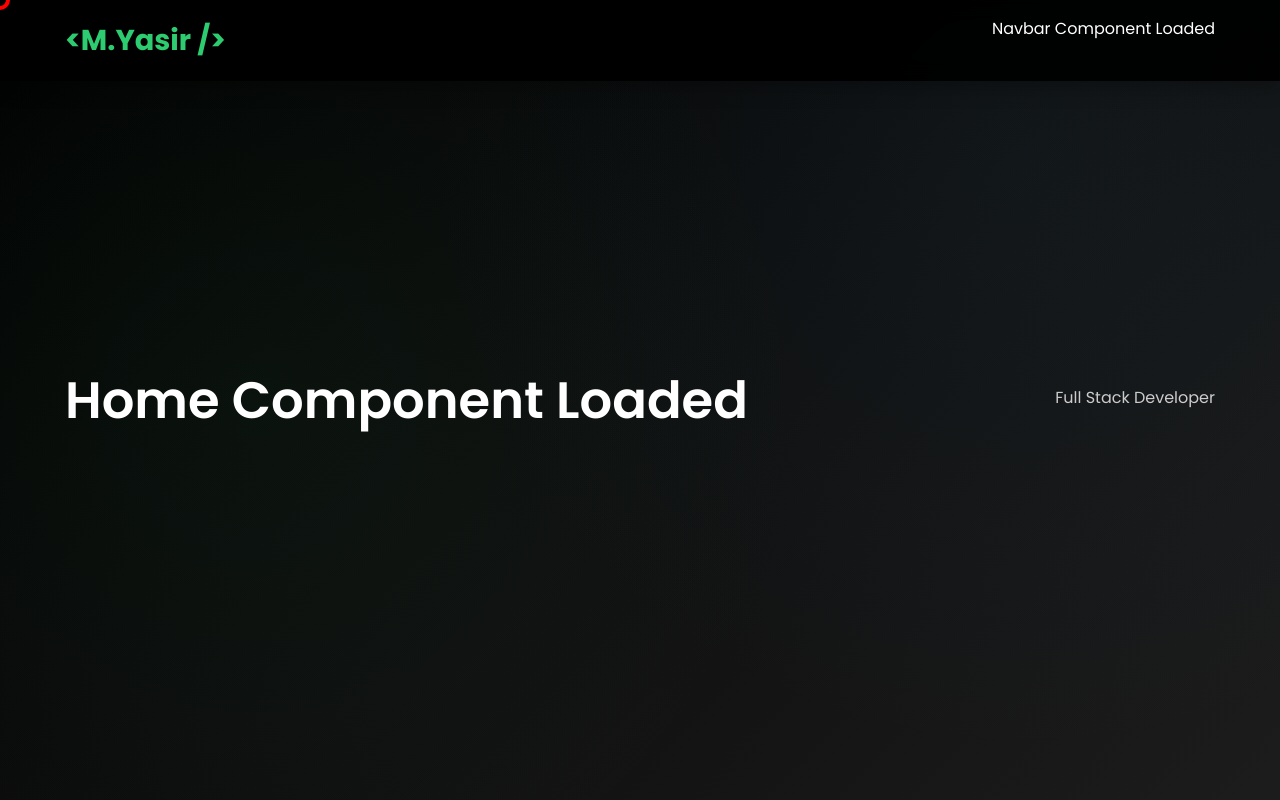
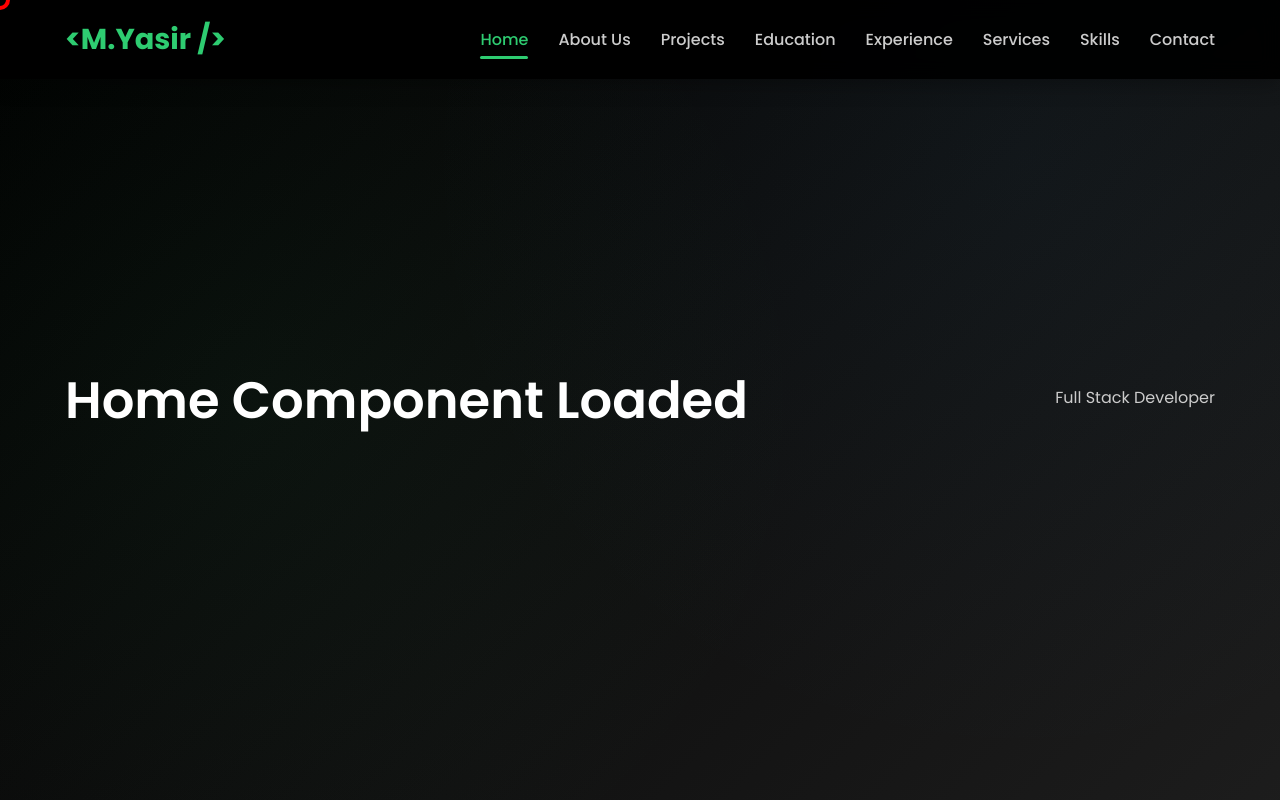
Before and after one commit to YasirAwan4831/muhammad-yasir-portfolio, a React (Vite) app: page / in a window 1280 px wide. Shown: the top 800 px of the page. Built offline with nearby package versions, Linux system fonts and the light colour scheme.

Commit message:
Update Navbar component

```diff
--- a/src/components/Navbar.jsx
+++ b/src/components/Navbar.jsx
@@ -1,16 +1,52 @@
 import React from 'react';
+import useNavbar from '../hooks/useNavbar';
 import '../styles/Navbar.css';
 
 const Navbar = () => {
+  const { isMenuOpen, activeSection, isScrolled, toggleMenu, scrollToSection } = useNavbar();
+
+  const navLinks = [
+    { id: 'home', label: 'Home' },
+    { id: 'about', label: 'About Us' },
+    { id: 'projects', label: 'Projects' },
+    { id: 'education', label: 'Education' },
+    { id: 'experience', label: 'Experience' },
+    { id: 'service', label: 'Services' },
+    { id: 'skills', label: 'Skills' },
+    { id: 'contact', label: 'Contact' }
+  ];
+
   return (
-    <nav className="navbar">
+    <nav className={`navbar ${isScrolled ? 'scrolled' : ''}`}>
       <div className="container">
         <div className="logo">
-          <a href="#home">
+          <a href="#home" onClick={() => scrollToSection('home')}>
             <span className="logo-text">&lt;M.Yasir /&gt;</span>
           </a>
         </div>
-        <p style={{color: 'white'}}>Navbar Component Loaded </p>
+
+        <ul className={`nav-menu ${isMenuOpen ? 'active' : ''}`}>
+          {navLinks.map((link) => (
+            <li key={link.id}>
+              <a
+                href={`#${link.id}`}
+                className={`nav-link ${activeSection === link.id ? 'active' : ''}`}
+                onClick={(e) => {
+                  e.preventDefault();
+                  scrollToSection(link.id);
+                }}
+              >
+                {link.label}
+              </a>
+            </li>
+          ))}
+        </ul>
+
+        <div className={`hamburger ${isMenuOpen ? 'active' : ''}`} onClick={toggleMenu}>
+          <span className="bar"></span>
+          <span className="bar"></span>
+          <span className="bar"></span>
+        </div>
       </div>
     </nav>
   );
```
